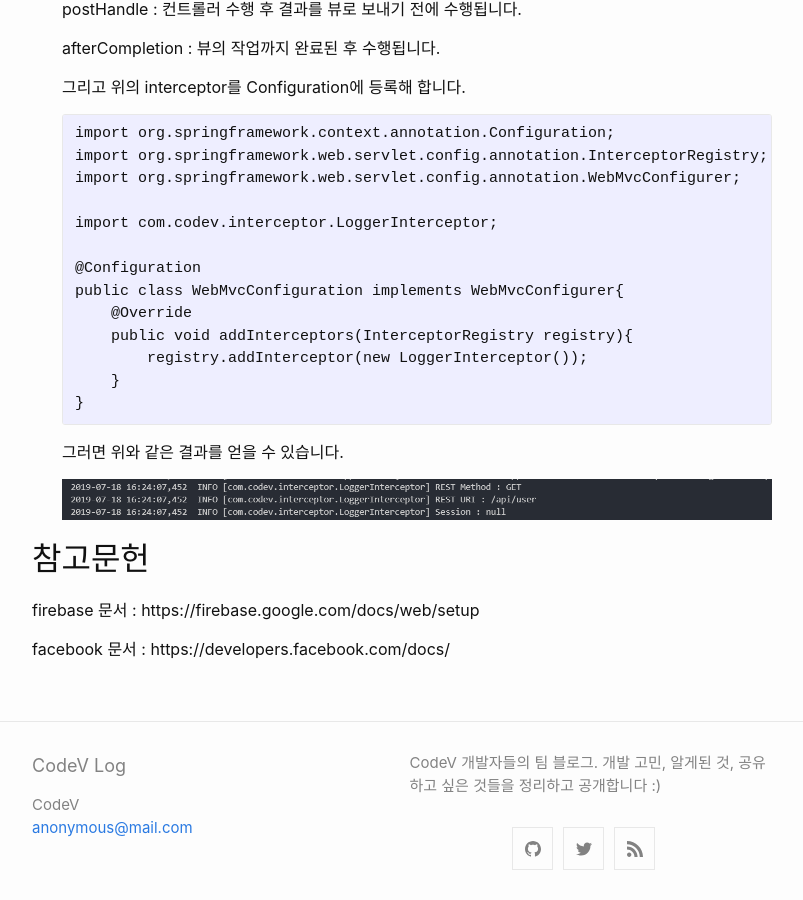
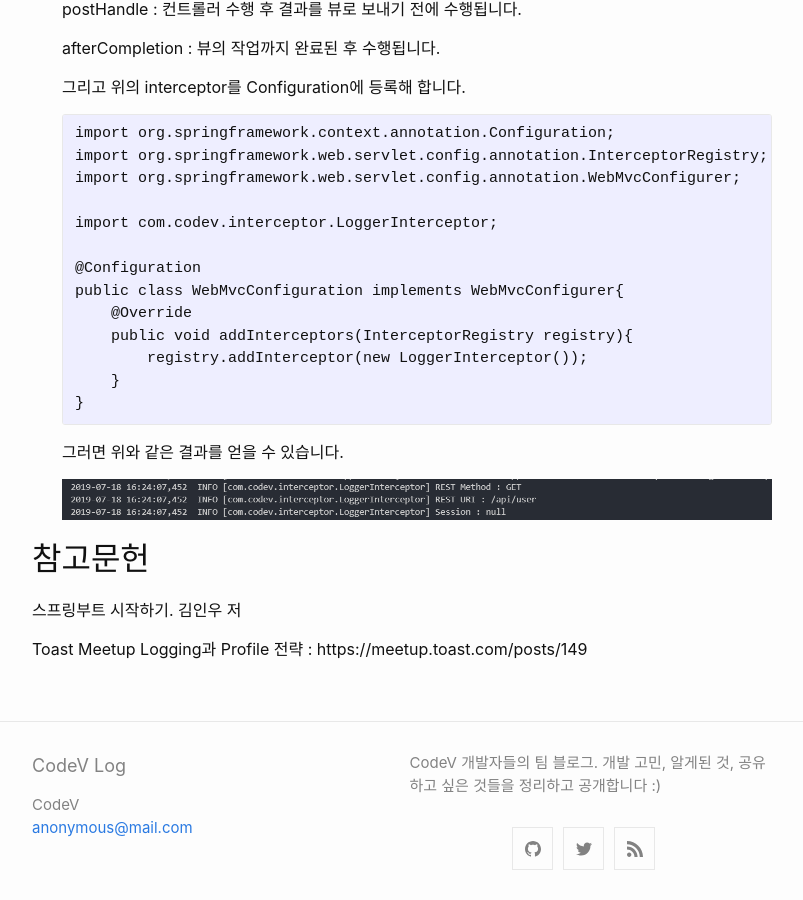
Before and after one commit to codevlog/codevlog.github.io, a Jekyll site: the page built from _posts/2019-07-18-what-is-logger.md, in a window 1280 px wide and 900 px high, scrolled down 4775 px. Shown: the whole window, without its empty margins (238-1041 px from the left). Built offline with Jekyll 4.4.1, drawn with Linux system fonts in a browser that asks for light colours.

Commit message:
Logger 설명 및 구현 / 참고문헌 수정

```diff
--- a/_posts/2019-07-18-what-is-logger.md
+++ b/_posts/2019-07-18-what-is-logger.md
@@ -242,6 +242,6 @@ categories: [spring, blog, markdown]
 
 ## 참고문헌
 
-firebase 문서 : https://firebase.google.com/docs/web/setup
+스프링부트 시작하기. 김인우 저
 
-facebook 문서 : https://developers.facebook.com/docs/
+Toast Meetup Logging과 Profile 전략 :  https://meetup.toast.com/posts/149
```
